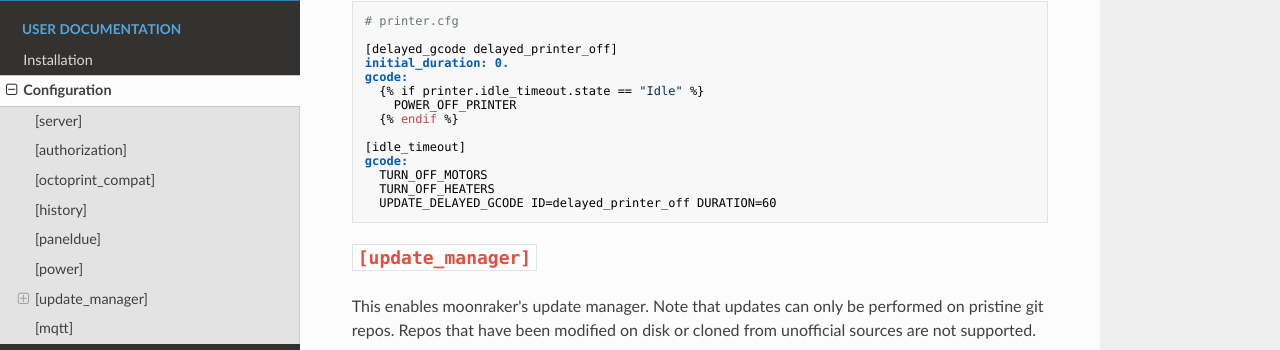
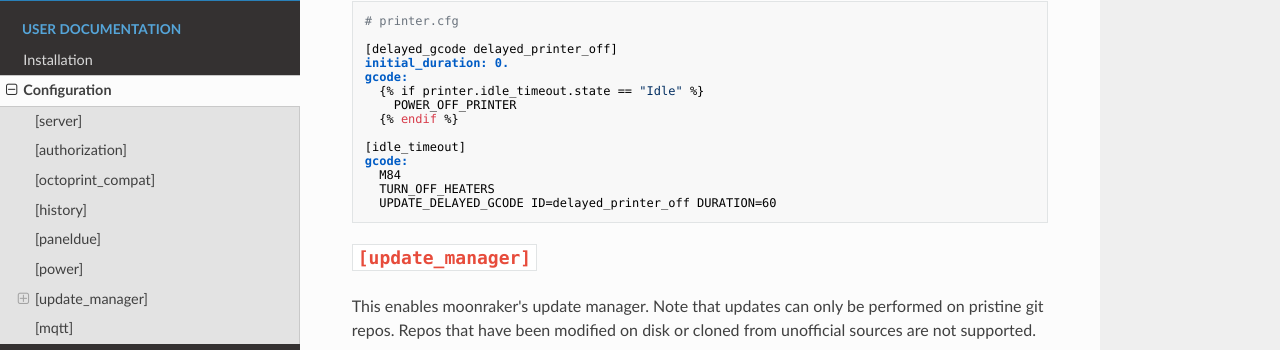
Before and after one commit to Marirossibn/moonraker, an MkDocs documentation site: the page built from docs/configuration.md, in a window 1280 px wide and 900 px high, scrolled down 5632 px. Shown: the part 92-442 px from the top of the window. Built offline with MkDocs 1.6.1, drawn with Linux system fonts in a browser that asks for light colours; nearby versions of some CDN libraries.

Commit message:
docs: Remove unreferenced macro
Signed-off-by:  Eric Callahan <arksine.code@gmail.com>

````diff
--- a/docs/configuration.md
+++ b/docs/configuration.md
@@ -368,7 +368,7 @@
 
 [idle_timeout]
 gcode:
-  TURN_OFF_MOTORS
+  M84
   TURN_OFF_HEATERS
   UPDATE_DELAYED_GCODE ID=delayed_printer_off DURATION=60
 ```
````
